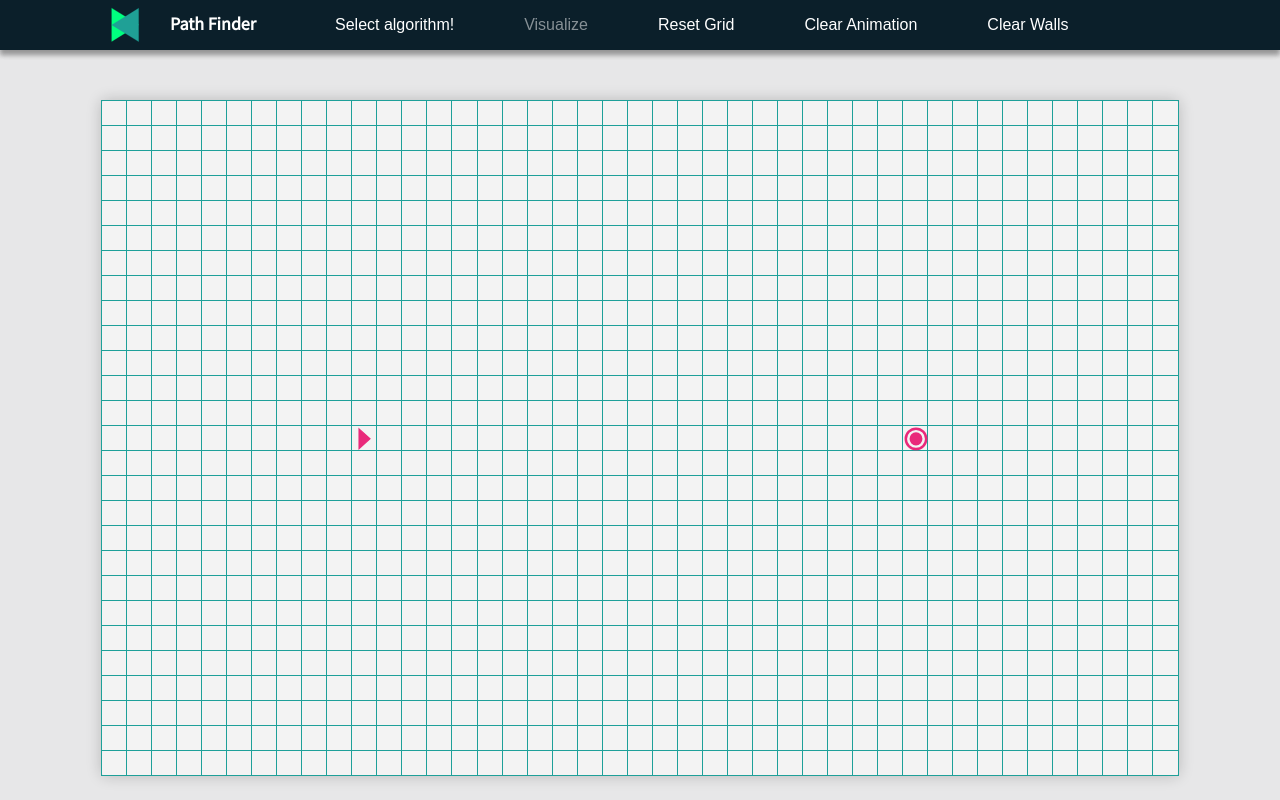
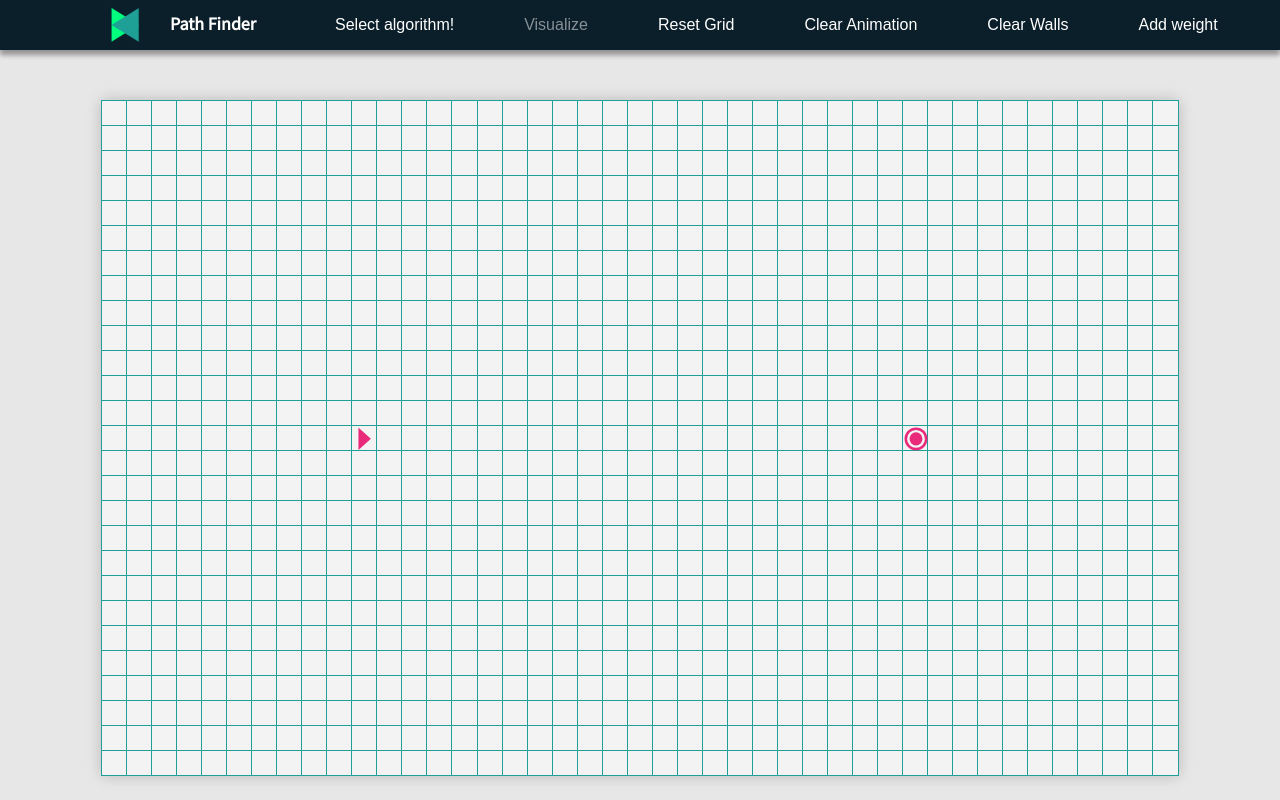
Before and after one commit to midhun-pk/Path-Finder, an Angular app: page /home in a window 1280 px wide. Built offline with nearby package versions, Linux system fonts and the light colour scheme.

Commit message:
Added button toadd weight in navbar

```diff
--- a/src/app/components/navbar/navbar.component.html
+++ b/src/app/components/navbar/navbar.component.html
@@ -21,6 +21,9 @@
         <button class="menu" (click)="onClearWallsClick()" [disabled]="!isResetWallsButtonActive()">
             Clear Walls
         </button>
+        <button class="menu" (click)="onAddWeightClick()" [disabled]="!isAddWeightButtonActive()">
+            Add weight
+        </button>
     </div>
     <div class="right">
         <div class="user"></div>
--- a/src/app/components/navbar/navbar.component.ts
+++ b/src/app/components/navbar/navbar.component.ts
@@ -52,6 +52,9 @@ export class NavbarComponent implements OnInit {
     this.gridService.clearWalls();
   }
 
+  onAddWeightClick() {
+  }
+
   isVisualizeButtonActive(): boolean {
     return this.algorithm && !this.isAnimating;
   }
@@ -67,4 +70,8 @@ export class NavbarComponent implements OnInit {
   isResetWallsButtonActive(): boolean {
     return !this.isAnimating;
   }
+
+  isAddWeightButtonActive(): boolean {
+    return !this.isAnimating;
+  }
 }
```
